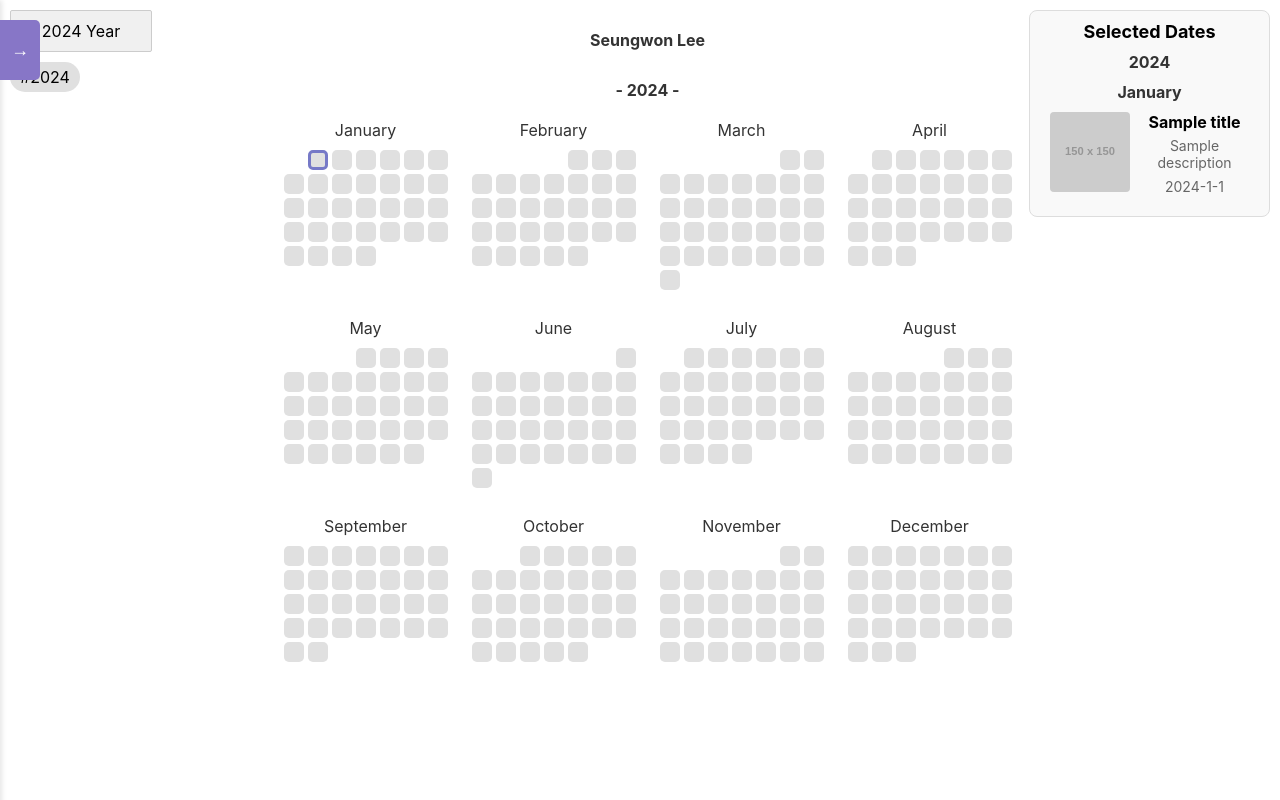
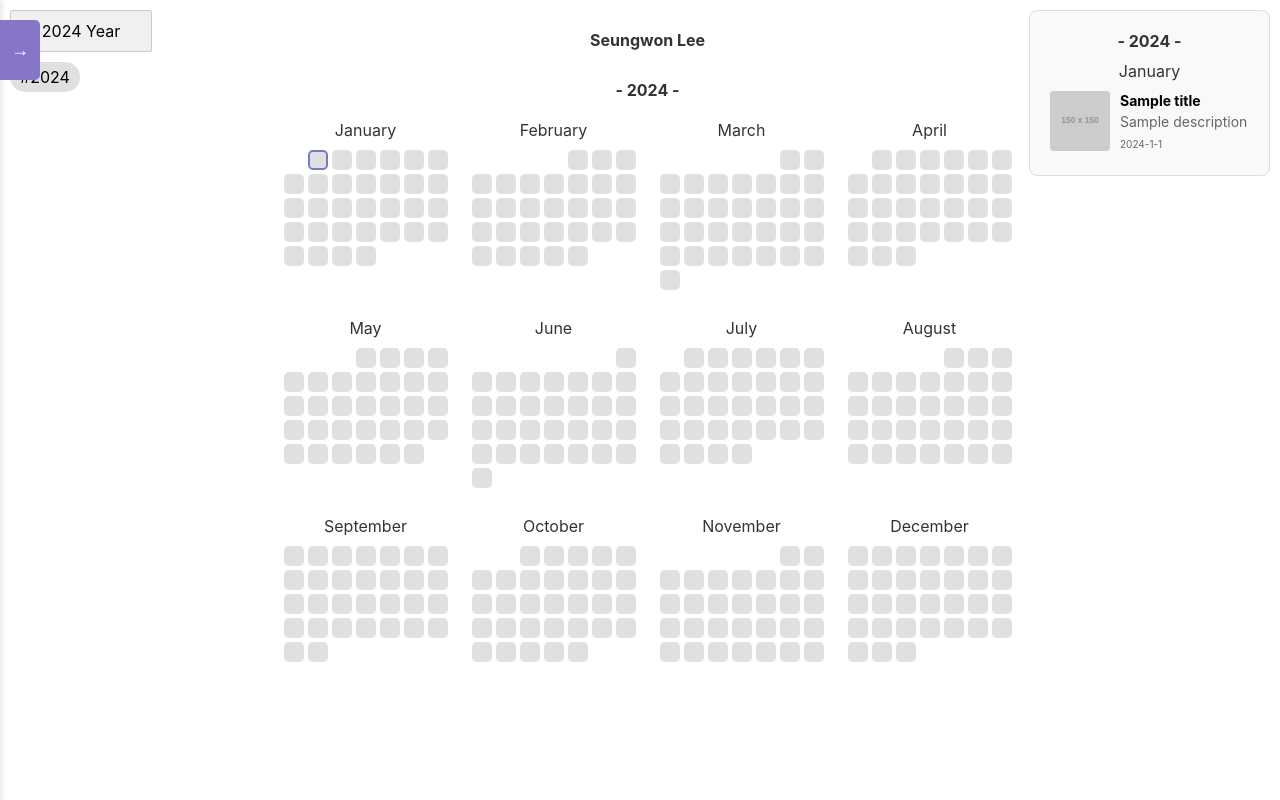
Before and after one commit to Isaac-Seungwon/eternal-light-frontend, a React (Create React App) app: page / in a window 1280 px wide. Both pictures are taken after a click on the element 317 px from the left and 160 px from the top of the page. Built offline with nearby package versions, Linux system fonts and the light colour scheme; a web font is replaced by a local one.

Commit message:
style: replace HTML tags with spans for consistent styling

```diff
--- a/src/components/Daybox.css
+++ b/src/components/Daybox.css
@@ -6,7 +6,7 @@
     cursor: pointer;
     transition: border-color 0.3s ease;
     border-radius: 5px;
-    border: 3px solid transparent;
+    border: 2.5px solid transparent;
     box-sizing: border-box;
 }
 
--- a/src/components/EventList.css
+++ b/src/components/EventList.css
@@ -6,65 +6,92 @@
 }
 
 .event-list-title {
-    font-size: 18px;
+    font-size: 16px;
+    font-weight: bold;
+    margin-bottom: 10px;
+}
+
+.event-year {
+    margin-top: 10px;
+    font-size: 16px;
+    color: #333;
     font-weight: bold;
 }
 
-.event-year, .event-month {
-    display: block; /* 년도와 월을 블록으로 표시 */
+.event-month {
     margin-top: 10px;
     font-size: 16px;
-    font-weight: bold;
     color: #333;
 }
 
 .event-item {
-    margin-bottom: 12px;
+    margin-bottom: 4px;
     padding: 10px;
-    border-bottom: 1px solid #eaeaea;
     display: flex;
     flex-direction: column;
     cursor: pointer;
-}
-
-.event-item:last-child {
-    border-bottom: none;
-    margin-bottom: 0px;
+    text-align: left;
 }
 
 .event-summary {
     display: flex;
     align-items: center;
+    justify-content: flex-start;
 }
 
 .event-image img {
-    max-width: 80px;
-    max-height: 80px;
+    max-width: 60px;
+    max-height: 60px;
     border-radius: 4px;
     margin-right: 10px;
 }
 
-.event-info h3 {
+.event-info {
+    display: flex;
+    flex-direction: column;
+}
+
+.event-title {
     margin: 0;
-    font-size: 16px;
+    font-size: 14px;
     font-weight: bold;
 }
 
-.event-info p, .event-info span {
-    margin: 5px 0;
+.event-description {
+    margin: 4px 0;
     font-size: 14px;
     color: #666;
 }
 
+.event-date {
+    margin: 4px 0;
+    font-size: 10px;
+    color: #666;
+}
+
 .event-details {
-    padding-top: 10px;
-    font-size: 14px;
+    padding: 10px 4px 10px 4px;
+    margin-top: 4px;
+    font-size: 12px;
     color: #444;
     border-top: 1px solid #eaeaea;
+    border-bottom: 1px solid #eaeaea;
     animation: slide-down 0.3s ease-out;
+}
+
+.event-details-content {
+    margin: 2px 0;
 }
 
 @keyframes slide-down {
     from { opacity: 0; transform: translateY(-10px); }
     to { opacity: 1; transform: translateY(0); }
 }
+
+.event-item:last-child {
+    margin-bottom: 0px;
+}
+
+.event-list span {
+    display: block;
+}
--- a/src/components/EventList.jsx
+++ b/src/components/EventList.jsx
@@ -29,10 +29,10 @@ const EventList = ({ events }) => {
 
     return (
         <div className="event-list">
-            <span className="event-list-title">Selected Dates</span>
+            <span className="event-list-title"></span>
             {Object.entries(groupedEvents).map(([year, months]) => (
                 <div key={year}>
-                    <span className="event-year">{year}</span> {/* 연도 표시 */}
+                    <span className="event-year">- {year} -</span> {/* 연도 표시 */}
                     {Object.entries(months).map(([month, events]) => (
                         <div key={month}>
                             <span className="event-month">{monthNames[month - 1]}</span> {/* 월을 영문으로 표시 */}
@@ -43,15 +43,15 @@ const EventList = ({ events }) => {
                                             {event.image && <img src={event.image} alt="Event" />}
                                         </div>
                                         <div className="event-info">
-                                            <h3>{event.title}</h3>
-                                            <p>{event.description}</p>
-                                            <span>{event.date}</span>
+                                            <span className="event-title">{event.title}</span>
+                                            <span className="event-description">{event.description}</span>
+                                            <span className="event-date">{event.date}</span>
                                         </div>
                                     </div>
                                     {/* 연도와 월이 같은 경우에만 디테일 보여주기 */}
                                     {expandedIndex === `${year}-${month}-${index}` && (
                                         <div className="event-details">
-                                            <p>{event.details}</p> {/* 추가 세부 내용 */}
+                                            <span className="event-details-content">{event.details}</span> {/* 추가 세부 내용 */}
                                         </div>
                                     )}
                                 </div>
@@ -60,7 +60,7 @@ const EventList = ({ events }) => {
                     ))}
                 </div>
             ))}
-            {events.length === 0 && <p>No events selected.</p>}
+            {events.length === 0 && <span>No events selected.</span>}
         </div>
     );
 };
```
